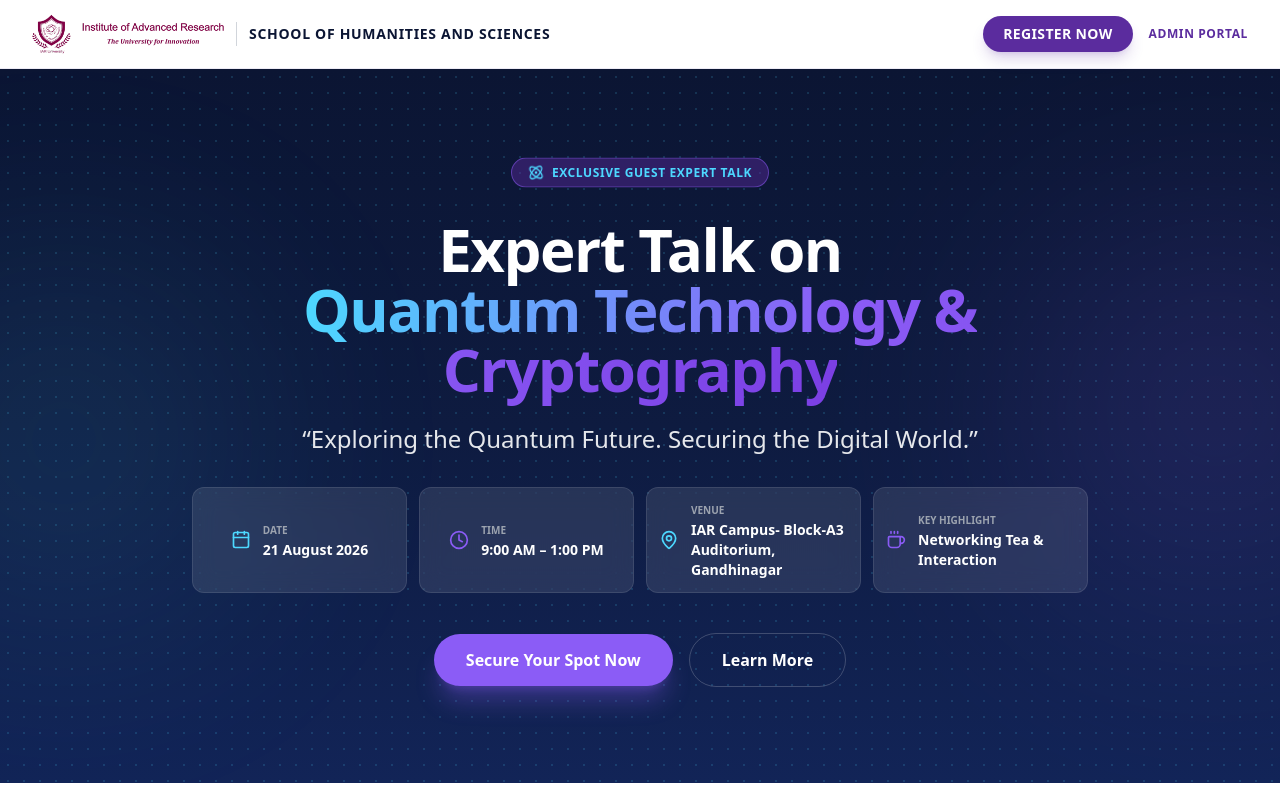
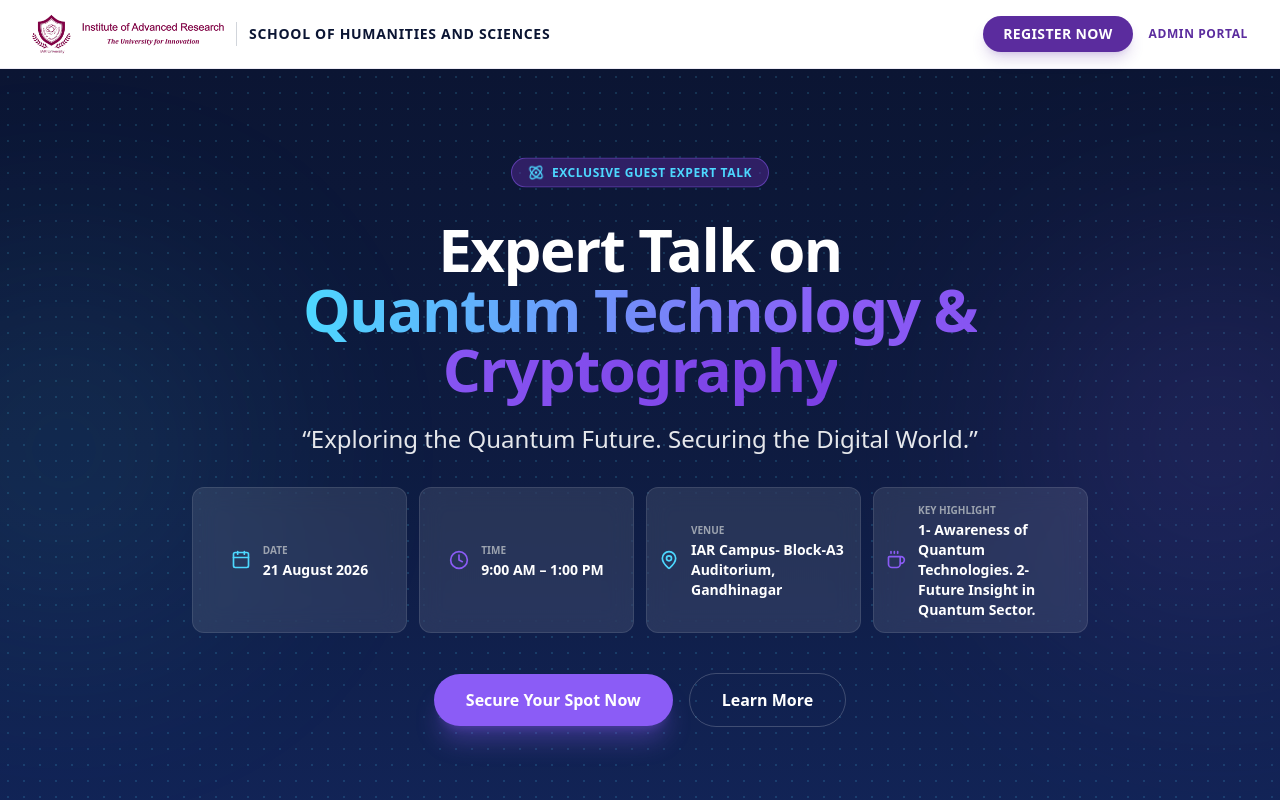
Before and after one commit to Soa1260/test-quantum, a Next.js app: page / in a window 1280 px wide. Shown: the top 800 px of the page. Built offline with nearby package versions, Linux system fonts and the light colour scheme.

Commit message:
Update page.tsx

```diff
--- a/app/page.tsx
+++ b/app/page.tsx
@@ -182,7 +182,8 @@
               <Coffee className="w-5 h-5 text-[#8B5CF6] shrink-0 animate-pulse" />
               <div className="text-left">
                 <p className="text-gray-400 text-[10px] uppercase font-bold">Key Highlight</p>
-                <p className="font-semibold text-white">Networking Tea & Interaction</p>
+                <p className="font-semibold text-white">1- Awareness of Quantum Technologies.
+                2- Future Insight in Quantum Sector.</p>
               </div>
             </div>
           </div>
```
